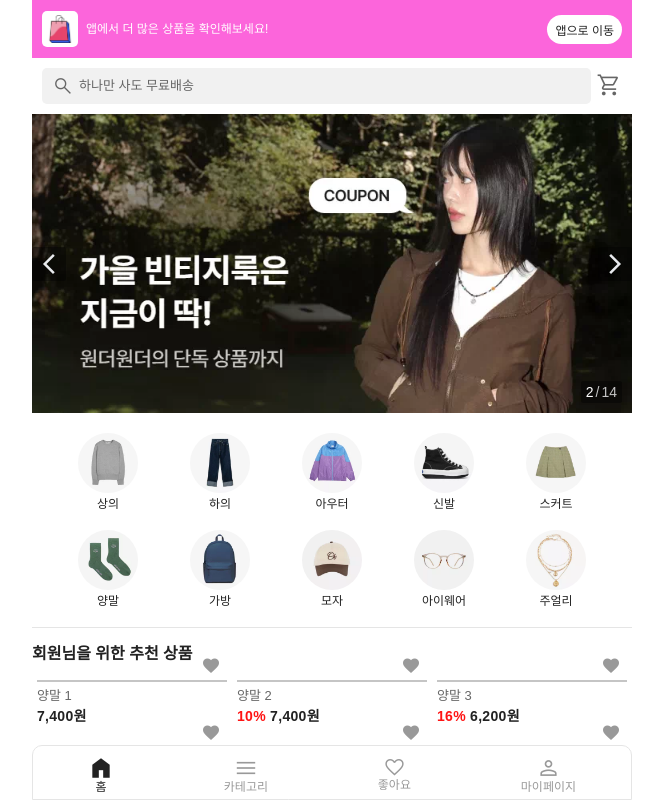
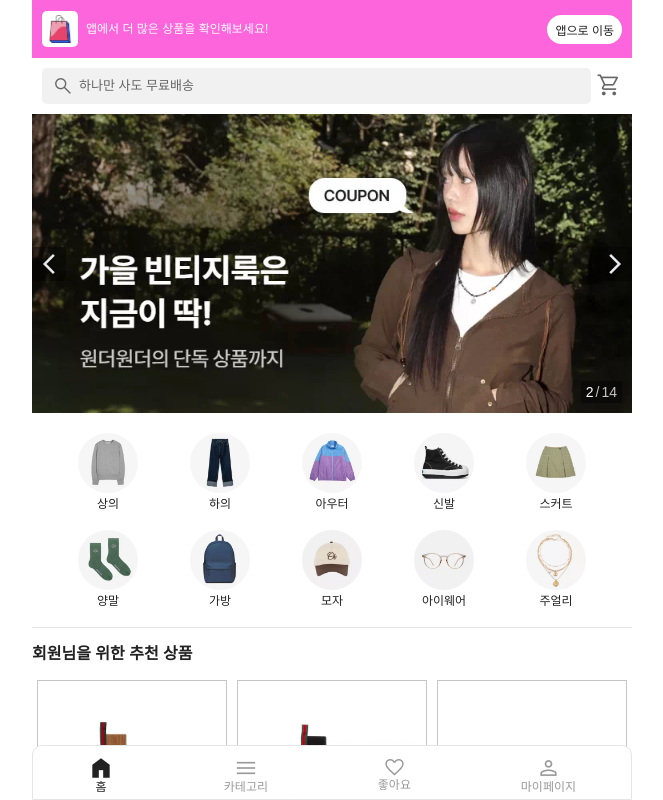
Before and after one commit to jaeyeong97/SHOP, a React (Create React App) app: page / in a window 1280 px wide. Shown: the top 800 px of the page, without its empty margins (308-971 px from the left). Built offline with nearby package versions, Linux system fonts and the light colour scheme; no server answers; a web font is replaced by a local one.

Commit message:
레이아웃 시프트 개선

```diff
--- a/src/styles/commonCategoryInner.scss
+++ b/src/styles/commonCategoryInner.scss
@@ -24,8 +24,8 @@
       position: relative;
       width: 100%;
       border: 1px solid $first-gray-color;
-      // padding-top: 100%;
-      // background-color: #f1f1f1;
+      padding-top: 100%;
+      background-color: #f1f1f1;
       .item-img {
         position: absolute;
         top: 0;
--- a/src/styles/itemModal.scss
+++ b/src/styles/itemModal.scss
@@ -20,15 +20,15 @@
       .item-img-wrap {
         position: relative;
         width: 100%;
-        // padding-top: 100%;
+        padding-top: 100%;
         .item-img {
           position: absolute;
           top: 0;
           left: 0;
           width: 100%;
           height: 100%;
-          // aspect-ratio: 1;
-          // background-color: $back-gray-color;
+          aspect-ratio: 1;
+          background-color: $back-gray-color;
           object-fit: cover;
         }
       }
@@ -78,8 +78,8 @@
       .item-img {
         width: calc(100% - 20px);
         height: auto;
-        // aspect-ratio: 1;
-        // background-color: $back-gray-color;
+        aspect-ratio: 1;
+        background-color: $back-gray-color;
       }
       .txt-section {
         margin: 50px 0;
```
